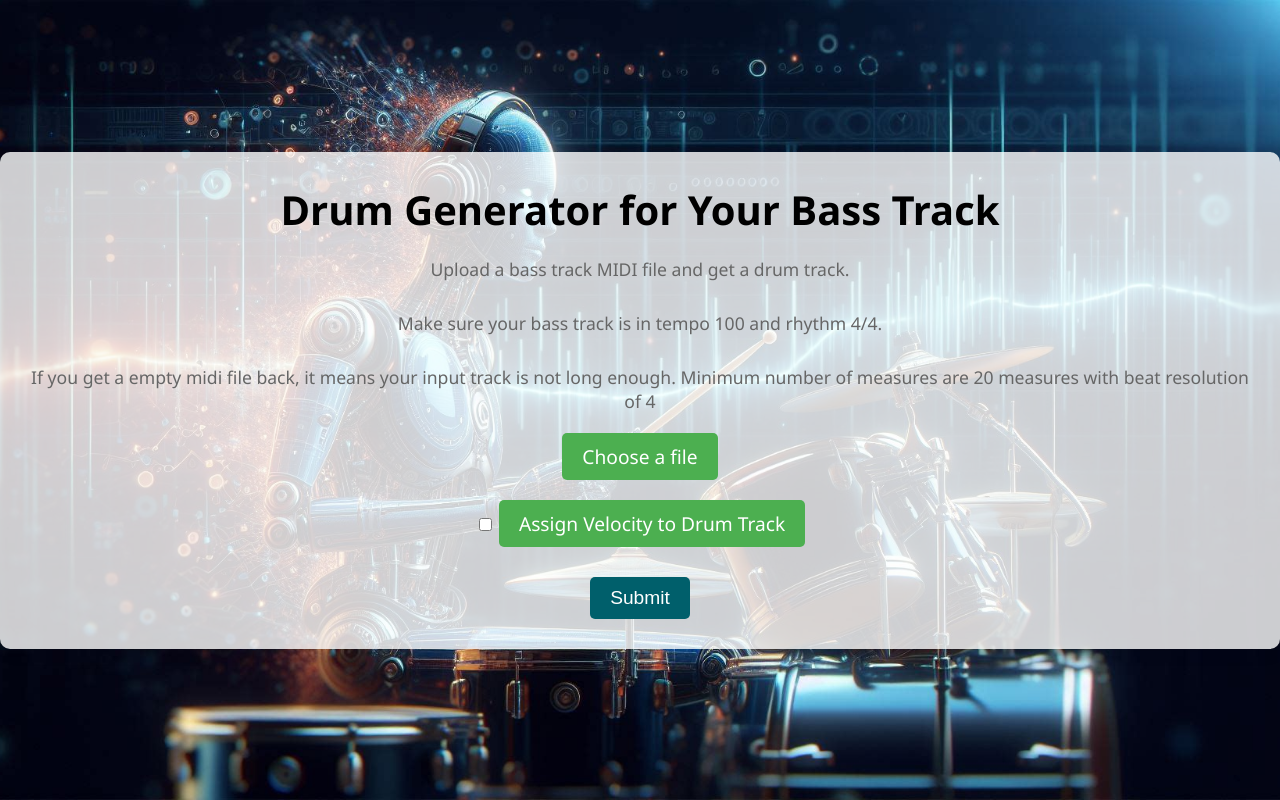
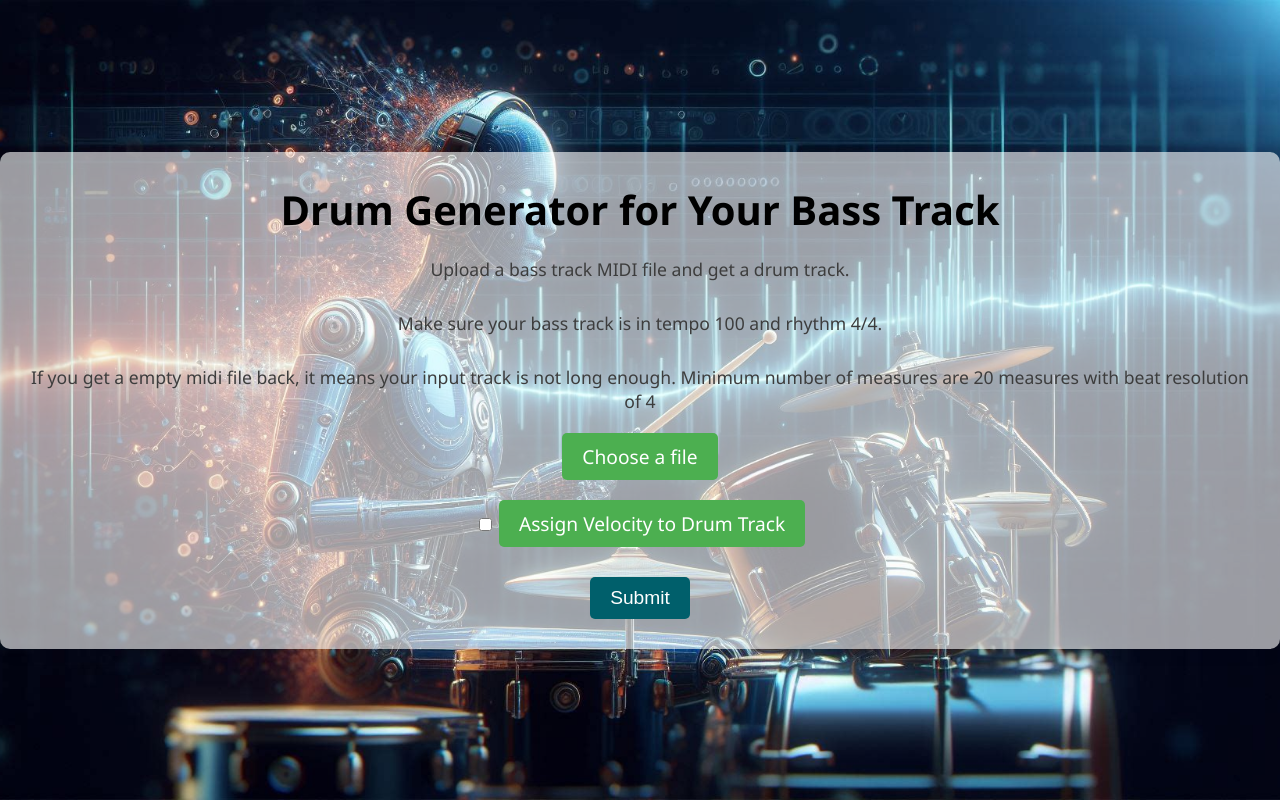
Before and after one commit to arash-sadeghi/Music-CGAN-app, a Flask app: page / in a window 1280 px wide. Run offline with Flask 3, Linux system fonts and the light colour scheme; parts of the project's set-up code (start-up, migrations or seed data) failed here and were passed over.

Commit message:
background color change

```diff
--- a/static/styles.css
+++ b/static/styles.css
@@ -25,7 +25,7 @@ body, h1, p, form {
 
   .content {
     /* background-color: #fff; */
-    background-color: rgba(255, 255, 255, 0.8); /* Semi-transparent white background */
+    background-color: rgba(255, 255, 255, 0.6); /* Semi-transparent white background */
     border-radius: 10px;
     padding: 30px;
     box-shadow: 0 0 20px rgba(0, 0, 0, 0.1);
@@ -40,7 +40,7 @@ body, h1, p, form {
   .subtitle {
     font-size: 1.1rem;
     margin-bottom: 30px;
-    color: #666;
+    color: #3d3d3d;
     text-align: center;
   }
 
```
